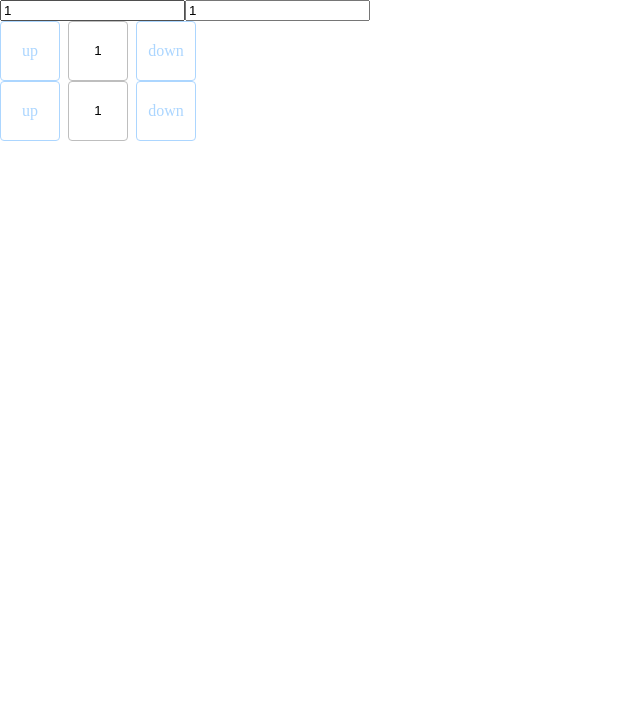
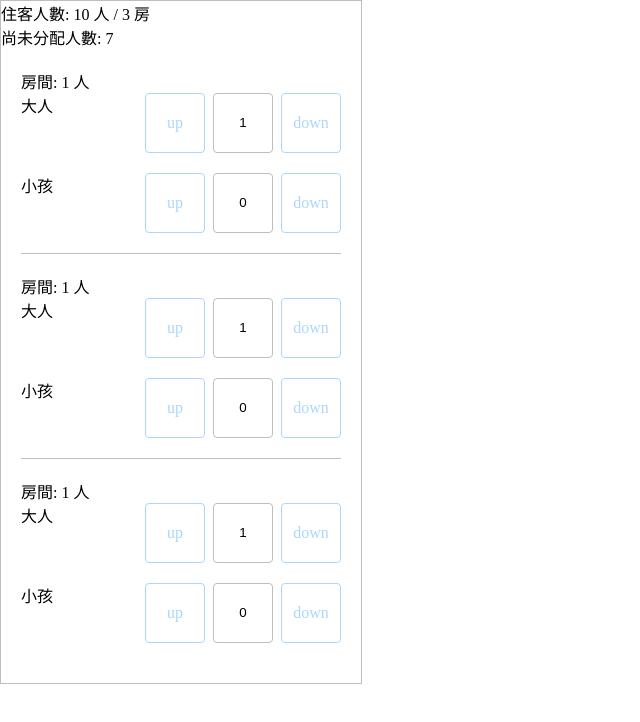
Before and after one commit to MuJungHo/room-allocation, a React app: page / in a window 1280 px wide. Shown: the top 722 px of the page, without its empty margins (0-640 px from the left). Built offline with nearby package versions, Linux system fonts and the light colour scheme.

Commit message:
feat: 使用假資料測試切版

```diff
--- a/src/App.js
+++ b/src/App.js
@@ -2,8 +2,9 @@ import React from 'react';
 import RoomAllocation from './component/RoomAllocation';
 
 function App() {
+
   return (
-    <RoomAllocation />
+    <RoomAllocation guest={10} room={3} onChange={result => console.log(result)}/>
   );
 }
 
--- /dev/null
+++ b/src/component/Room.js
@@ -0,0 +1,36 @@
+import React from 'react';
+import CustomInputNumber from './custom/CustomInputNumber';
+
+const Room = ({ room, onChange }) => {
+  return (
+    <div className="room">
+      <span>{`房間: ${room.adult + room.child} 人`}</span>
+      <div className="flex">
+        <div className="spacer">
+          <span>大人</span>
+        </div>
+        <CustomInputNumber
+          value={room.adult}
+          max={10}
+          min={1}
+          step={1}
+          onChange={e => onChange(e.target.value, 'adult', room)}
+        />
+      </div>
+      <div className="flex">
+        <div className="spacer">
+          <span>小孩</span>
+        </div>
+        <CustomInputNumber
+          value={room.child}
+          max={10}
+          min={1}
+          step={1}
+          onChange={e => onChange(e.target.value, 'child', room)}
+        />
+      </div>
+    </div>
+  )
+}
+
+export default Room
--- a/src/component/RoomAllocation.js
+++ b/src/component/RoomAllocation.js
@@ -1,41 +1,44 @@
 import React from 'react';
-import CustomInputNumber from './custom/CustomInputNumber';
+import Room from './Room';
 
-const RoomAllocation = () => {
-  const [state, setState] = React.useState([
-    { id: 1, adult: 1, child: 0 },
-    { id: 2, adult: 1, child: 0 },
-  ])
-  const onChange = (e, room) => {
-    console.log(e)
-    const updated = state.map(room_ => {
-      if (room_.id === room.id) {
-        return {
-          ...room,
-          adult: Number(e.target.value)
-        }
-      } else {
-        return { ...room_ }
+const RoomAllocation = ({
+  guest,
+  room
+}) => {
+  var state_ = []
+  for (let i = 0; i < room; i++) {
+    state_['room_' + i] = {
+      id: i,
+      adult: 1,
+      child: 0
+    }
+  }
+  const [state, setState] = React.useState(state_)
+  const count = Object.values(state).reduce((total, currentObj) => {
+    return {
+      adult: total.adult + currentObj.adult,
+      child: total.child + currentObj.child,
+    }
+  }, { adult: 0, child: 0 });
+  const total = count.adult + count.child;
+  console.log(total);
+  const onChange = (value, key, room) => {
+    setState({
+      ...state,
+      ['room_' + room.id]: {
+        ...room,
+        [key]: Number(value)
       }
     })
-    setState(updated)
   }
   return (
-    <div>
+    <div className="container">
+      <div><span>{`住客人數: ${guest} 人 / ${room} 房`}</span></div>
+      <div><span>{`尚未分配人數: ${guest - total}`}</span></div>
+
+      {/* {JSON.stringify(Object.values(state))} */}
       {
-        state.map(room => <input type="number" key={room.id} value={room.adult} onChange={e => onChange(e, room)} />)
-      }
-
-      {
-        state.map(room => <CustomInputNumber
-          id={room.id}
-          key={room.id}
-          value={room.adult}
-          max={10}
-          min={1}
-          step={1}
-          onChange={e => onChange(e, room)}
-        />)
+        Object.values(state).map(room => <Room key={room.id} room={room} onChange={onChange} />)
       }
     </div>
   )
--- a/src/index.scss
+++ b/src/index.scss
@@ -10,6 +10,27 @@ input::-webkit-inner-spin-button {
 /* Firefox */
 input[type=number] {
   -moz-appearance: textfield;
+}
+.flex {
+    display: flex;
+}
+.spacer {
+    flex: 1;
+}
+
+.container {
+    width: 360px;
+    border: 1px solid #bebebe;
+    .room {
+        margin: 20px;
+        padding-bottom: 20px;
+        > div:not(:last-child) {
+            margin-bottom: 20px;
+        }
+    }
+    .room:not(:last-child) {
+        border-bottom: 1px solid #bebebe;
+    }
 }
 .input-field {
     display: flex;
```
